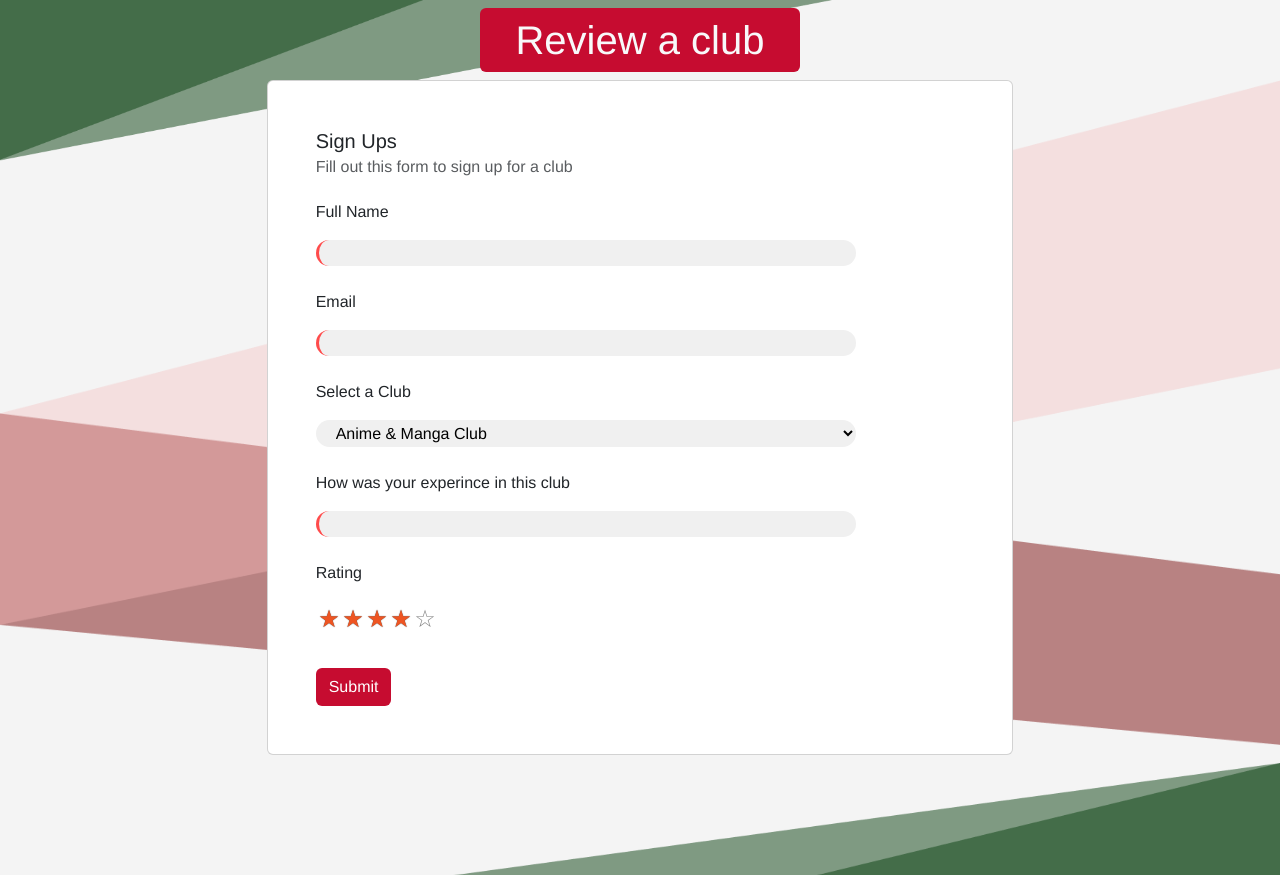
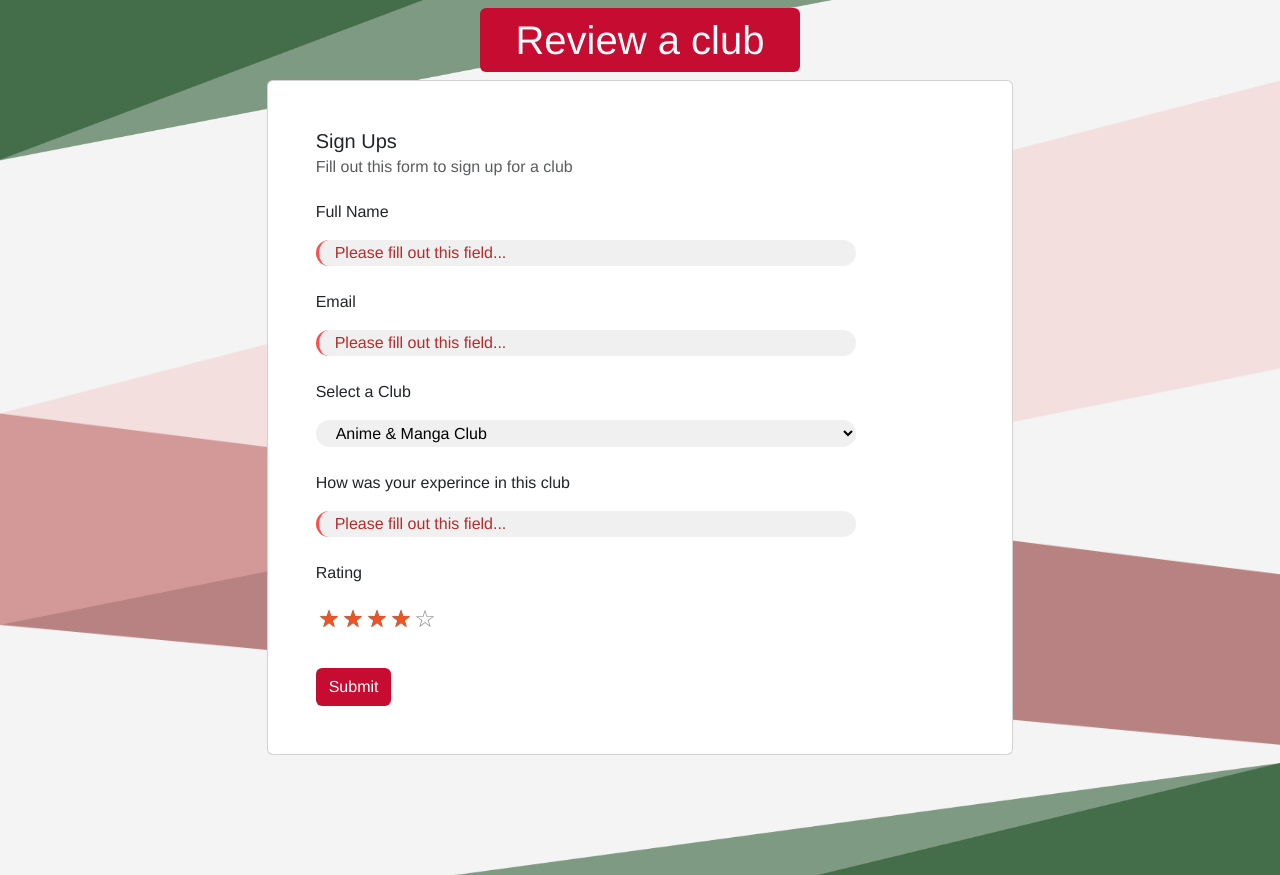
Before and after one commit to Marcus-Hilder/13_dtp_AS91903_AS91907, a Flask app: page /review in a window 1280 px wide. Shown: the part 139-1014 px from the top of the page. Run offline with Flask 3, Linux system fonts and the light colour scheme; data comes from the database, SQL or seed files in the repository.

Commit message:
added placeholde to review inputs

```diff
--- a/templates/review.html
+++ b/templates/review.html
@@ -20,23 +20,23 @@
             <form method="POST" action="/review">
                 <div class="my-4">
                     <p class="card-text">Full Name</p>
-                    <input class="col-12 col-xxl-6 col-sm-10 px-3 custom-input-bar" type="text" name="full_name" id="" required>
+                    <input class="col-12 col-xxl-6 col-sm-10 px-3 custom-input-bar" placeholder="Please fill out this field..." type="text" name="full_name" id="" required>
                 </div>
                 <div class="my-4">
                     <p class="card-text">Email</p>
-                    <input class="col-12 col-xxl-6 col-sm-10 px-3 custom-input-bar" type="text" name="email" id="" required>
+                    <input class="col-12 col-xxl-6 col-sm-10 px-3 custom-input-bar" placeholder="Please fill out this field..." type="text" name="email" id="" required>
                 </div>
                 <div class="my-4">
                     <p class="card-text">Select a Club</p>
                     <select class="col-12 col-xxl-6 col-sm-10 px-3 py-1 custom-input-bar" name="club" id="club">
                         {% for club in clubs %}
-                            <option value="{{club.club_name}}" class="dropdown-item custom-dropdown-item-Ryan py-3">{{club.club_name}}</a>
+                            <option value="{{club.club_name}}"  class="dropdown-item custom-dropdown-item-Ryan py-3">{{club.club_name}}</a>
                         {% endfor %}
                     </select>
                 </div>
                 <div class="my-4">
                     <p class="card-text">How was your experince in this club</p>
-                    <input class="col-12 col-xxl-6 col-sm-10 px-3 custom-input-bar" type="text" name="club_experince" id="" required>
+                    <input class="col-12 col-xxl-6 col-sm-10 px-3 custom-input-bar" placeholder="Please fill out this field..." type="text" name="club_experince" id="" required>
                 </div>
                 <div class="my-4">
                     <p class="card-text">Rating</p>
```
